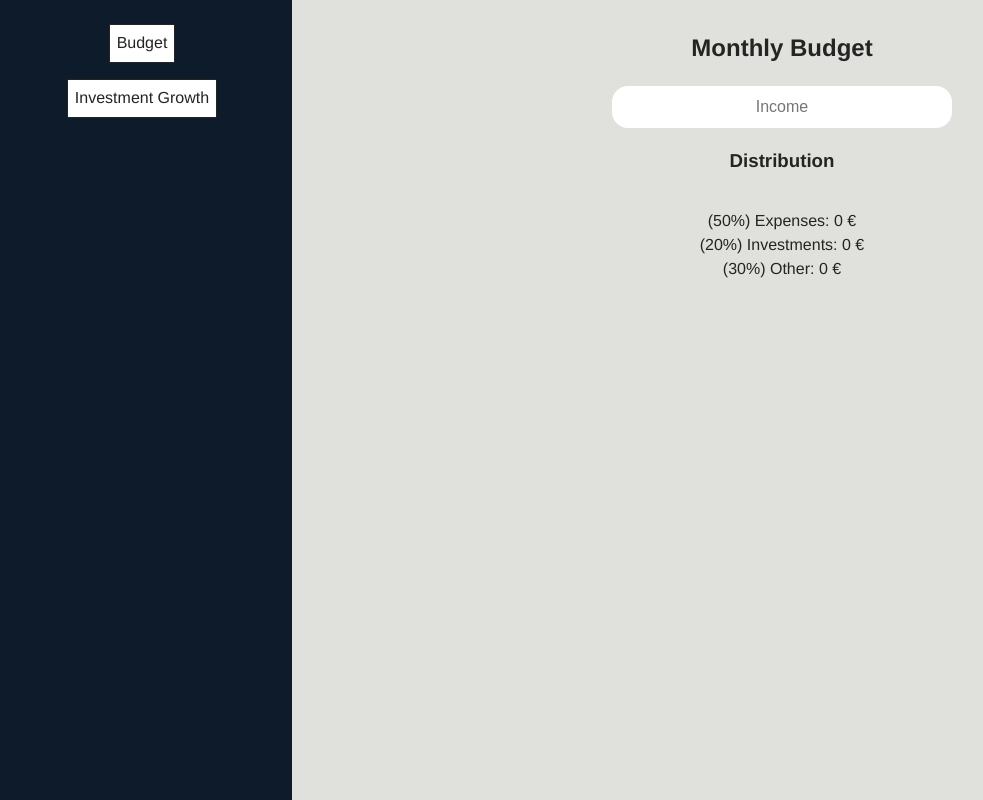
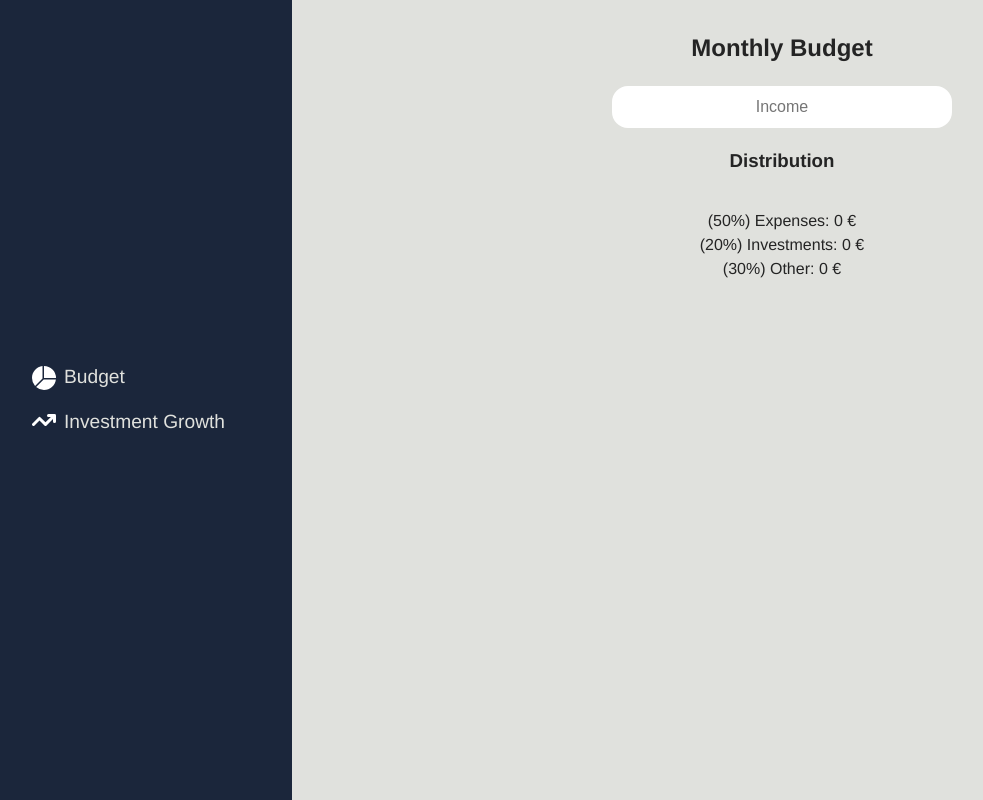
Before and after one commit to andrebarros7201/expense-tracker, a React (Vite) app: page / in a window 1280 px wide. Shown: the whole page, without its empty margins (8-991 px from the left). Built offline with nearby package versions, Linux system fonts and the light colour scheme.

Commit message:
add icons to navbar

```diff
--- a/src/components/Navbar.jsx
+++ b/src/components/Navbar.jsx
@@ -4,8 +4,31 @@ import { Link } from "react-router-dom";
 export default function Navbar() {
   return (
     <nav className={styles["details-nav"]}>
-      <Link to="/">Budget</Link>
-      <Link to="/investment">Investment Growth</Link>
+      <Link to="/">
+        <svg
+          viewBox="0 0 16 16"
+          xmlSpace="preserve"
+          xmlns="http://www.w3.org/2000/svg"
+          enableBackground="new 0 0 16 16"
+        >
+          <path
+            d="M8 16c4.079 0 7.438-3.055 7.931-7H7.778l-5.027 5.027A7.955 7.955 0 0 0 8 16zM8 0v8h8a8 8 0 0 0-8-8zM0 8a7.96 7.96 0 0 0 2.04 5.324L7 8.364V.069C3.055.562 0 3.921 0 8z"
+            fill="#ffffff"
+            className="fill-000000"
+          ></path>
+        </svg>{" "}
+        Budget
+      </Link>
+      <Link to="/investment">
+        <svg viewBox="0 0 96 96" xmlns="http://www.w3.org/2000/svg">
+          <path
+            d="M90 15.75H66a6 6 0 0 0 0 12h9.516L54 49.266 34.242 29.508a5.998 5.998 0 0 0-8.484 0l-24 24a6 6 0 0 0 8.484 8.484L30 42.234l19.758 19.758a5.998 5.998 0 0 0 8.484 0L84 36.234v9.516a6 6 0 0 0 12 0v-24a5.997 5.997 0 0 0-6-6Z"
+            fill="#ffffff"
+            className="fill-000000"
+          ></path>
+        </svg>{" "}
+        Investment Growth
+      </Link>
 
       {/*<Link to="/chart">Chart</Link>
       <Link to="/fire">FIRE</Link>*/}
--- a/src/styles/navbar.module.css
+++ b/src/styles/navbar.module.css
@@ -1,24 +1,28 @@
 .details-nav {
   display: flex;
   flex-flow: column nowrap;
-  justify-content: flex-start;
-  align-items: center;
-  padding: 1.5rem;
-  background-color: var(--rich-black);
+  justify-content: center;
+  align-items: start;
+  padding: 1.5rem 1.5rem 1.5rem 2.5rem;
+  background-color: var(--oxford-blue);
   gap: 1rem;
 
-  & > a {
-    padding: 0.4rem;
-    font-size: 1rem;
-    background-color: white;
-    color: #242424;
-    border: 1px solid #242424;
-    transition: 0.2s ease-in-out;
+  & a {
     text-decoration: none;
+    color: var(--platinum);
+    font-size: 1.2rem;
+    transition: all 0.2s;
+    display: flex;
+    align-items: center;
+    gap: 8px;
 
     &:hover {
-      cursor: pointer;
-      box-shadow: 0 0 10px #242424;
+      transform: scale(1.1);
     }
   }
 }
+
+svg {
+  width: 24px;
+  height: 24px;
+}
```
